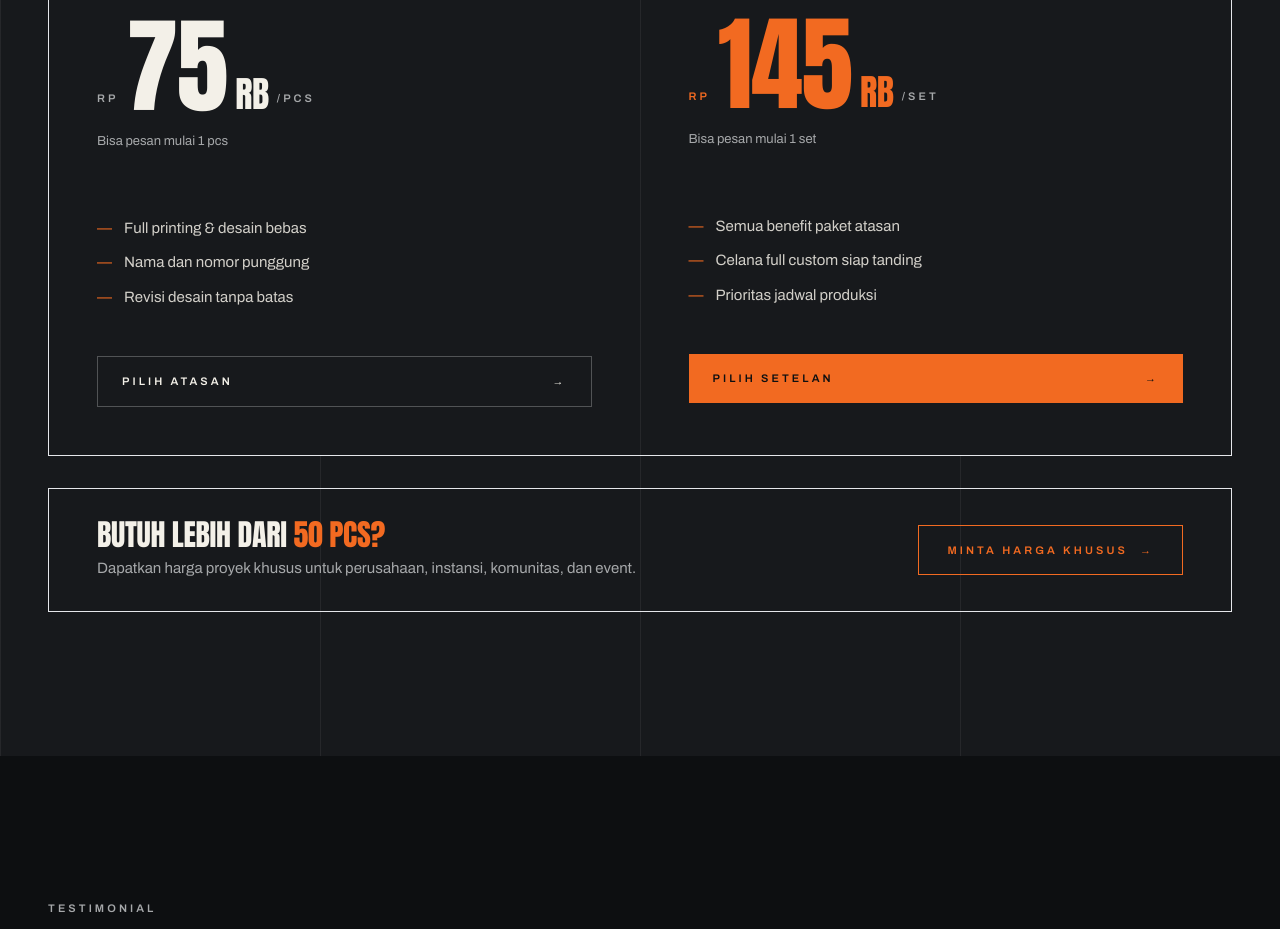
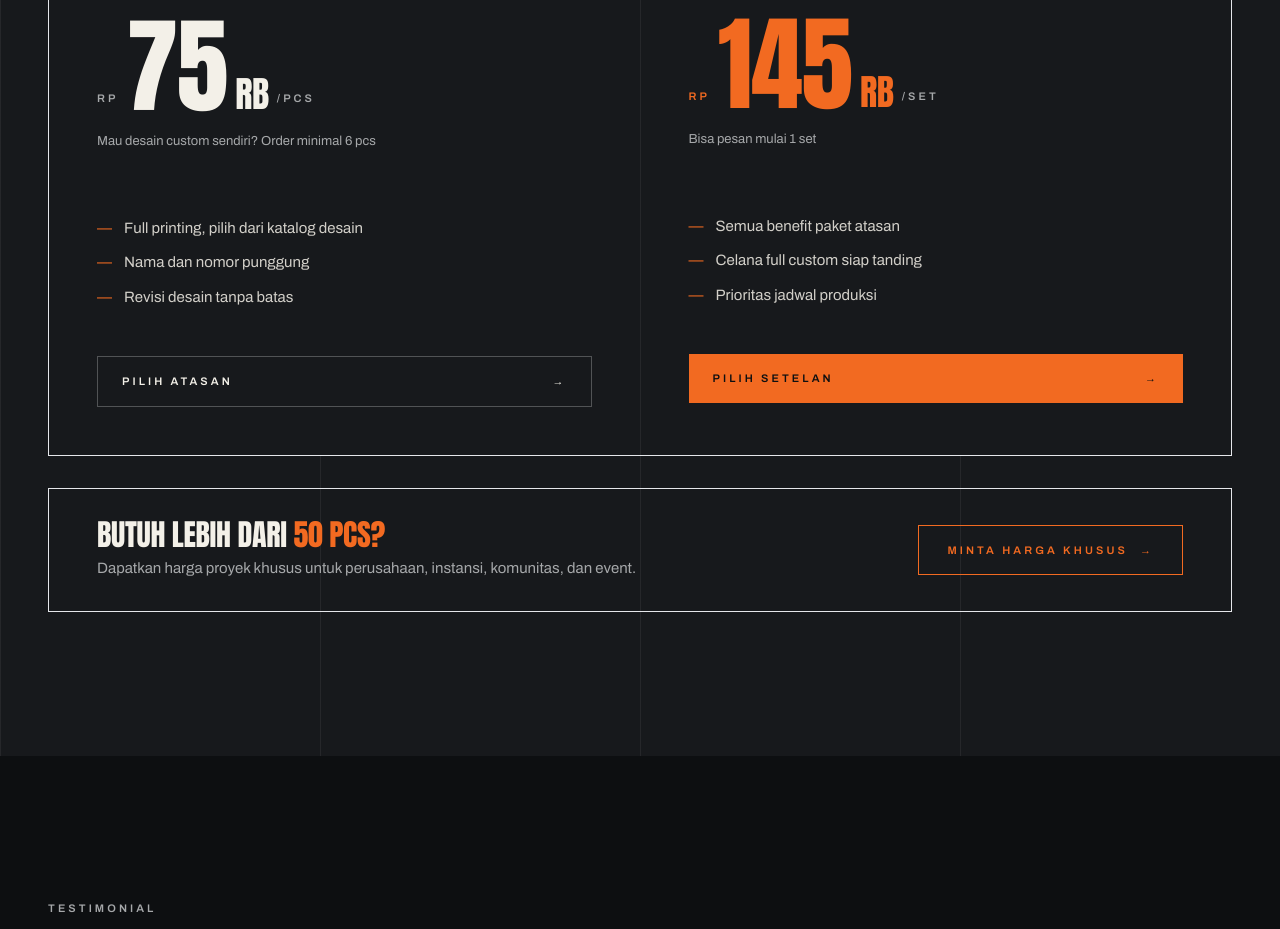
Before and after one commit to ersetdigital-sudo/tntsport, a Next.js app: page /corporate-collection in a window 1280 px wide. Shown: the part 6800-7729 px from the top of the page. Built offline with nearby package versions, Linux system fonts and the light colour scheme; no server answers; the database is empty; a web font is replaced by a local one.

Commit message:
update pricing card copywriting jersey atasan

```diff
--- a/components/corporate-collection/CorporateCollectionLanding.tsx
+++ b/components/corporate-collection/CorporateCollectionLanding.tsx
@@ -454,10 +454,10 @@ export function CorporateCollectionLanding({ products, waNumber }: Props) {
                 <span className="display text-2xl lg:text-4xl text-[#F3F0E8] pb-1">RB</span>
                 <span className="label text-[#A6A8AA] pb-2 text-sm">/pcs</span>
               </div>
-              <p className="mt-4 text-[12px] lg:text-[13px] text-[#A6A8AA]">{t.minA}</p>
+              <p className="mt-4 text-[12px] lg:text-[13px] text-[#A6A8AA]">Mau desain custom sendiri? Order minimal 6 pcs</p>
               <div className="h-px bg-white/12 my-8" />
               <ul className="space-y-3 text-[14px] lg:text-[15px] text-[#F3F0E8]/85">
-                <li className="flex gap-3"><span className="orange">—</span><span>Full printing &amp; desain bebas</span></li>
+                <li className="flex gap-3"><span className="orange">—</span><span>Full printing, pilih dari katalog desain</span></li>
                 <li className="flex gap-3"><span className="orange">—</span><span>Nama dan nomor punggung</span></li>
                 <li className="flex gap-3"><span className="orange">—</span><span>Revisi desain tanpa batas</span></li>
               </ul>
```
